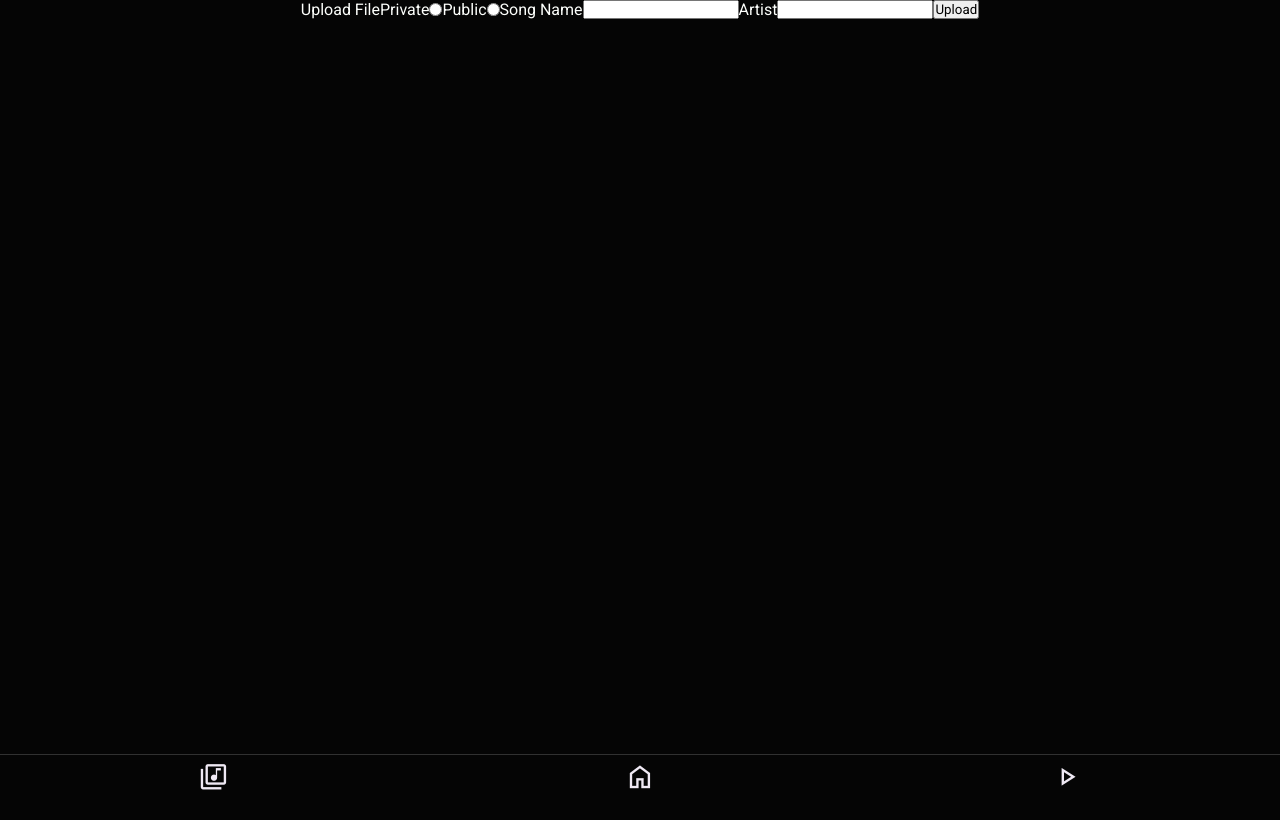
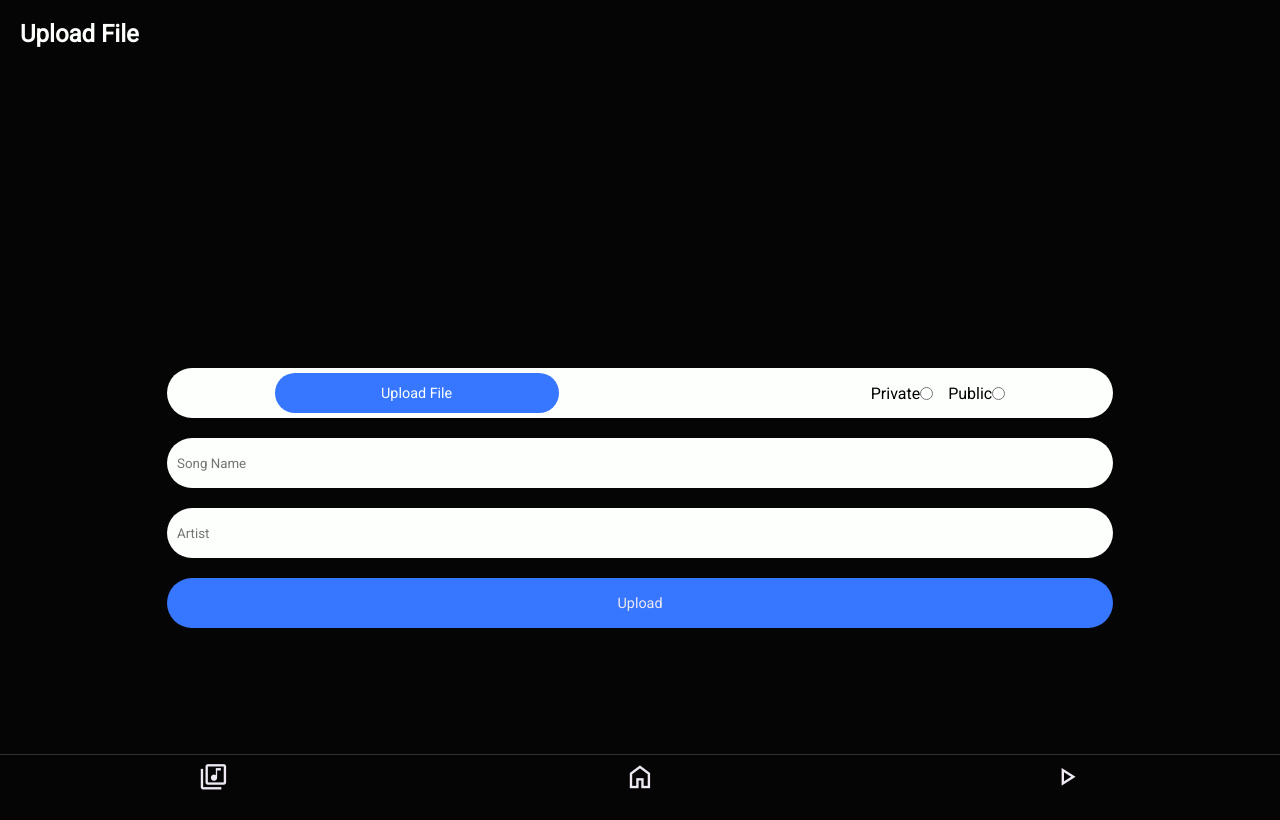
Before and after one commit to HeitorRaimundoPrado/reactjs-remote-video-player, a React (Vite) app: page /upload in a window 1280 px wide. Built offline with nearby package versions, Linux system fonts and the light colour scheme; no server answers.

Commit message:
feat(elements): style for song upload page

```diff
--- a/src/pages/UploadForm.jsx
+++ b/src/pages/UploadForm.jsx
@@ -1,4 +1,5 @@
 import { API_BASE_URL } from "../constants";
+import '../style/UploadForm.scss'
 
 export default function UploadForm() {
     const handleSubmit = (e) => {
@@ -14,35 +15,38 @@ export default function UploadForm() {
     }
 
     return (
+      <>
+        <h2>
+          Upload File
+        </h2>
         <form onSubmit={handleSubmit} className='file_upload_form'>
+          <div className="file_type">
             <label htmlFor="file-input" className='form_label_upload'>
               Upload File
             </label>
-
             <input id="file-input" style={{display: 'none'}} type="file" name="file"/>
-
             <label htmlFor="input-private">
               Private
             </label>
-
             <input type="radio" name="private" value="1" id="input-private" className='form_radio1'/>
-
             <label htmlFor="input-public">
               Public
             </label>
             <input type="radio" name="private" value="0" id="input-public" className='form_radio2'/>
+          </div>
 
-        <label htmlFor="song-name">
+          {/*<label htmlFor="song-name">
             Song Name
-        </label>
-        <input type="text" id="song-name" name="song_name"/>
+          </label>*/}
+          <input type="text" className="file_name" name="song_name" placeholder="Song Name"/>
 
-        <label htmlFor="artist">
+          {/*<label htmlFor="artist">
             Artist
-        </label>
-        <input type="text" id="artist" name="artist"/>
+          </label>*/}
+          <input type="text" className="file_artist" name="artist" placeholder="Artist"/>
 
           <input type="submit" className='form_submit_file' value="Upload"/>
         </form>
+      </>
     )
   }
--- /dev/null
+++ b/src/style/UploadForm.scss
@@ -0,0 +1,73 @@
+@use './var';
+
+.file_upload_form {
+    display: flex;
+    flex-direction: column;
+    margin-top: 25%;
+    .file_type {
+        height: 50px;
+        width: calc(70% + 50px);
+        display: flex;
+        justify-content: center;
+        align-items: center;
+        margin-bottom: 20px;
+        border-radius: 25px;
+        color: black;
+        background-color: var.$c2;
+        .form_label_upload {
+            height: 40px;
+            width: 30%;
+            display: flex;
+            align-items: center;
+            justify-content: center;
+            border-radius: 25px;
+            margin-right: 33%;
+            font-size: 0.9em;
+            color: var.$c2;
+            background-color: var.$c4;
+            cursor: pointer;
+            transition: .3s;
+        }
+        .form_label_upload:hover {
+            background-color: var.$hover-c4;
+        }
+        .form_radio1 {
+            margin-right: 15px;
+        }
+    }
+    .file_name {
+        height: 50px;
+        width: calc(70% + 50px);
+        padding-left: 10px;
+        margin-bottom: 20px;
+        outline: none;
+        border: none;
+        border-radius: 25px;
+        background-color: var.$c2;
+    }
+    .file_artist {
+        height: 50px;
+        width: calc(70% + 50px);
+        padding-left: 10px;
+        margin-bottom: 20px;
+        outline: none;
+        border: none;
+        border-radius: 25px;
+        background-color: var.$c2;
+    }
+    .form_submit_file {
+        height: 50px;
+        width: calc(70% + 50px);
+        border-radius: 25px;
+        border: none;
+        outline: none;
+        background-color: var.$c4;
+        font-size: 0.9em;
+        color: var.$c3;
+        cursor: pointer;
+        transition: .3s;
+    }
+    .form_submit_file:hover {
+        background-color: var.$hover-c4;
+    }
+}
```
Lines whose indentation alone changed are shown as unchanged.
